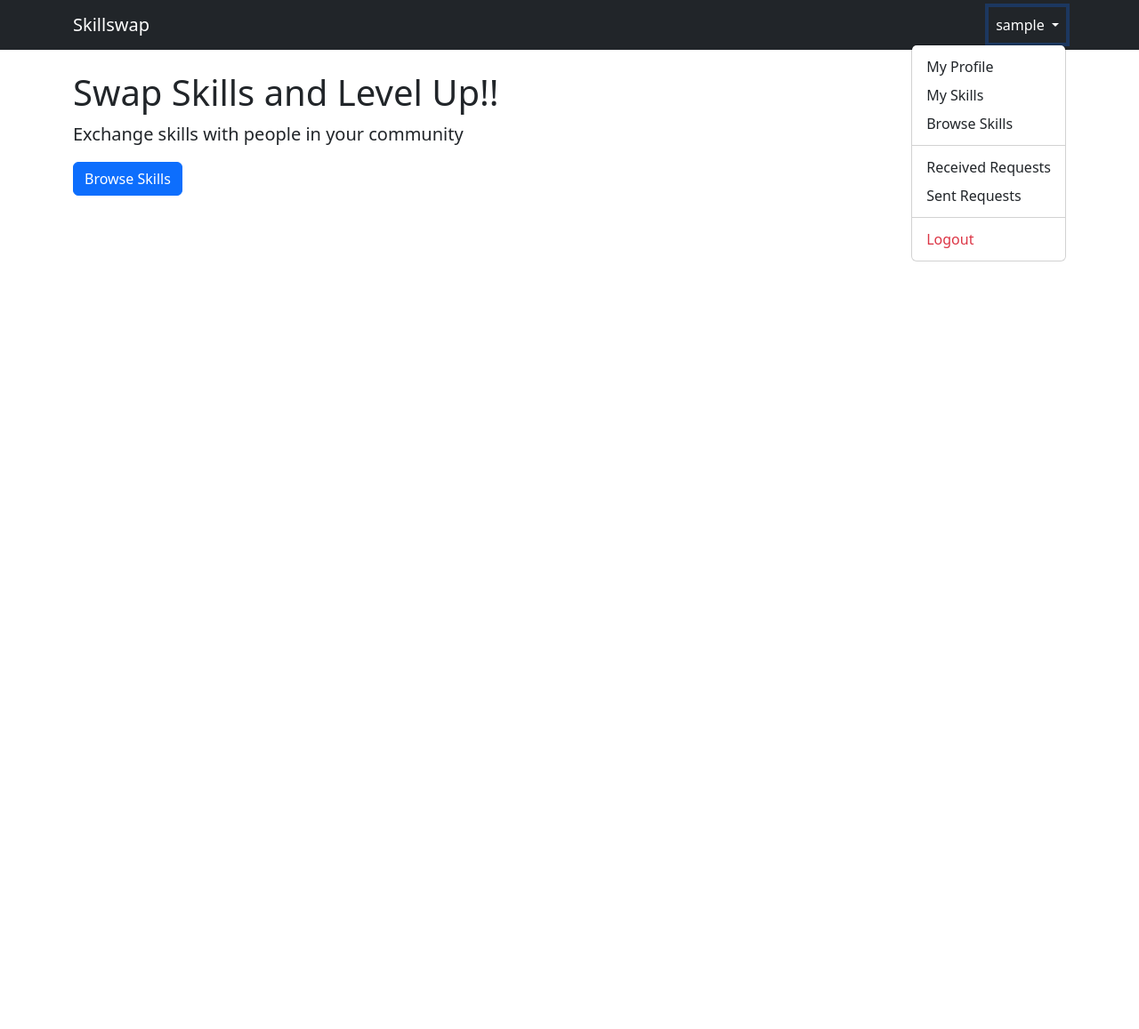
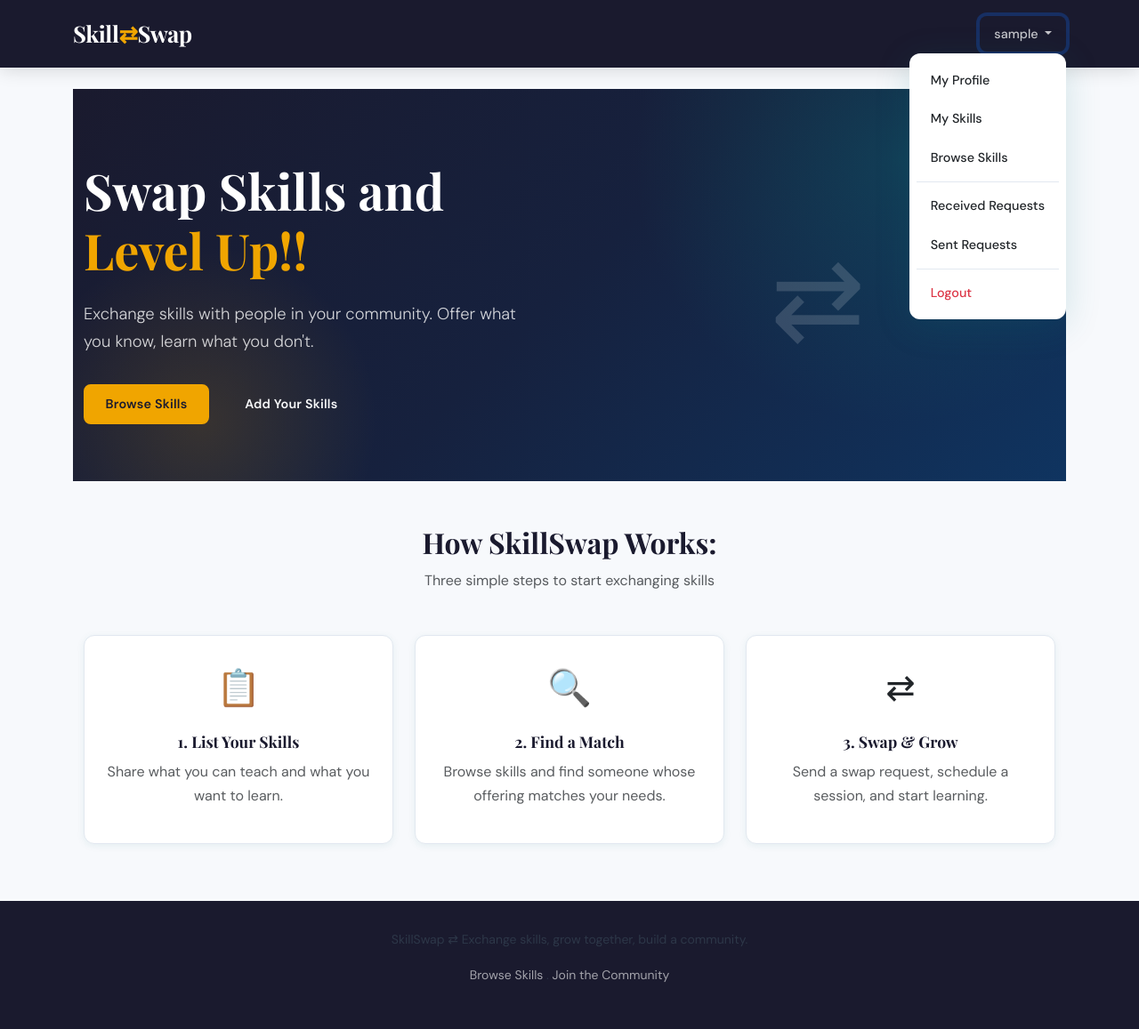
Before and after one commit to WereAM/skillswap, a Django app: page / in a window 1280 px wide, after a click that opens the changed part. Shown: the whole page at 89% size. Before the commit the page ends 294 px from the top, so only its background shows below. Run offline with Django 5.2, Linux system fonts and the light colour scheme; the visitor is signed in with stand-in values (Sample User, id 1).

Commit message:
Add custom stylesheet

```diff
--- a/skillswap/settings.py
+++ b/skillswap/settings.py
@@ -120,7 +120,9 @@ USE_TZ = True
 # Static files (CSS, JavaScript, Images)
 # https://docs.djangoproject.com/en/6.0/howto/static-files/
 
+STATICFILES_DIRS = [BASE_DIR / "static"]
 STATIC_URL = "static/"
+STATIC_ROOT = BASE_DIR / "staticfiles"
 
 # handle media files such as profile pictures
 MEDIA_URL = '/media/'
--- /dev/null
+++ b/static/css/style.css
@@ -0,0 +1,580 @@
+/* import Google fonts: playfair disaplay and DM Sans */
+@import url('https://fonts.googleapis.com/css2?family=Playfair+Display:wght@600;700&family=DM+Sans:wght@300;400;500;600&display=swap');
+
+/* variables */
+:root {
+    --primary: #0D7377;
+    --primary-dark: #0a5c60;
+    --primary-light: #e8f4f5;
+    --accent: #F0A500;
+    --accent-dark: #c98c00;
+    --dark: #1a1a2e;
+    --text: #2d3748;
+    --text-muted: #718096;
+    --border: #e2e8f0;
+    --bg: #f7f9fc;
+    --white: #ffffff;
+    --success: #2d6a4f;
+    --danger: #c0392b;
+    --shadow-sm: 0 2px 8px rgba(13, 115, 119, 0.08);
+    --shadow-md: 0 4px 20px rgba(13, 115, 119, 0.12);
+    --shadow-lg: 0 8px 40px rgba(13, 115, 119, 0.16);
+    --radius: 12px;
+    --radius-sm: 8px;
+    --transition: all 0.25s ease;
+}
+
+/* base */
+*, *::before, *::after {
+    box-sizing: border-box;
+    margin: 0;
+    padding: 0;
+}
+
+body {
+    font-family: 'DM Sans', sans-serif;
+    font-weight: 400;
+    color: var(--text);
+    background-color: var(--bg);
+    line-height: 1.7;
+    /* -webkit-font-smoothing: antialiased; */
+}
+
+/* typography */
+h1, h2, h3, h4, h5 {
+    font-family: 'Playfair Display', serif;
+    font-weight: 700;
+    color: var(--dark);
+    line-height: 1.3;
+}
+
+h1 { font-size: 2.5rem; }
+h2 { font-size: 2rem; }
+h3 { font-size: 1.5rem; }
+h4 { font-size: 1.25rem; }
+h5 { font-size: 1.1rem; }
+
+p { color: var(--text); }
+
+a {
+    color: var(--primary);
+    text-decoration: none;
+    transition: var(--transition);
+}
+
+a:hover { color: var(--primary-dark); }
+
+/* navbar */
+.navbar {
+    background: var(--dark) !important;
+    padding: 1rem 0;
+    box-shadow: 0 2px 20px rgba(0,0,0,0.15);
+    position: sticky;
+    top: 0;
+    z-index: 1000;
+}
+
+.navbar-logo {
+    font-family: 'Playfair Display', serif;
+    font-size: 1.6rem;
+    font-weight: 700;
+    color: var(--white) !important;
+    letter-spacing: -0.5px;
+}
+
+/* The swap arrow motif in the logo */
+.navbar-logo span {
+    color: var(--accent);
+}
+
+.navbar .nav-link {
+    color: rgba(255,255,255,0.75) !important;
+    font-weight: 500;
+    font-size: 0.9rem;
+    padding: 0.5rem 1rem !important;
+    border-radius: var(--radius-sm);
+    transition: var(--transition);
+}
+
+.navbar .nav-link:hover {
+    color: var(--white) !important;
+    background: rgba(255,255,255,0.1);
+}
+
+/* dropdown */
+.dropdown-menu {
+    border: none;
+    box-shadow: var(--shadow-lg);
+    border-radius: var(--radius);
+    padding: 0.5rem;
+    margin-top: 0.5rem;
+}
+
+.dropdown-item {
+    border-radius: var(--radius-sm);
+    padding: 0.6rem 1rem;
+    font-size: 0.9rem;
+    font-weight: 500;
+    transition: var(--transition);
+}
+
+.dropdown-item:hover {
+    background-color: var(--primary-light);
+    color: var(--primary);
+}
+
+.dropdown-item.text-danger:hover {
+    background-color: #fff5f5;
+    color: var(--danger) !important;
+}
+
+.dropdown-divider {
+    margin: 0.3rem 0;
+    border-color: var(--border);
+}
+
+/* container */
+.container {
+    max-width: 1140px;
+}
+
+/* cards */
+.card {
+    border: 1px solid var(--border);
+    border-radius: var(--radius);
+    box-shadow: var(--shadow-sm);
+    transition: var(--transition);
+    background: var(--white);
+    overflow: hidden;
+}
+
+.card:hover {
+    box-shadow: var(--shadow-md);
+    transform: translateY(-2px);
+}
+
+.card-header {
+    background: var(--white);
+    border-bottom: 1px solid var(--border);
+    font-weight: 600;
+    font-size: 0.9rem;
+    padding: 1rem 1.25rem;
+    color: var(--text);
+}
+
+.card-body {
+    padding: 1.5rem;
+}
+
+.card-footer {
+    background: var(--bg);
+    border-top: 1px solid var(--border);
+    padding: 0.75rem 1.25rem;
+}
+
+/* buttons */
+.btn {
+    font-family: 'DM Sans', sans-serif;
+    font-weight: 600;
+    font-size: 0.9rem;
+    border-radius: var(--radius-sm);
+    padding: 0.6rem 1.4rem;
+    transition: var(--transition);
+    border: 2px solid transparent;
+    letter-spacing: 0.2px;
+}
+
+.btn-primary {
+    background: var(--primary);
+    border-color: var(--primary);
+    color: var(--white);
+}
+
+.btn-primary:hover {
+    background: var(--primary-dark);
+    border-color: var(--primary-dark);
+    transform: translateY(-1px);
+    box-shadow: 0 4px 12px rgba(13, 115, 119, 0.3);
+}
+
+.btn-outline-primary {
+    border-color: var(--primary);
+    color: var(--primary);
+    background: transparent;
+}
+
+.btn-outline-primary:hover {
+    background: var(--primary);
+    color: var(--white);
+    transform: translateY(-1px);
+}
+
+.btn-success {
+    background: var(--success);
+    border-color: var(--success);
+    color: var(--white);
+}
+
+.btn-success:hover {
+    background: #235c43;
+    border-color: #235c43;
+    transform: translateY(-1px);
+}
+
+.btn-danger {
+    background: var(--danger);
+    border-color: var(--danger);
+    color: var(--white);
+}
+
+.btn-danger:hover {
+    background: #a93226;
+    border-color: #a93226;
+    transform: translateY(-1px);
+}
+
+.btn-outline-secondary {
+    border-color: var(--border);
+    color: var(--text-muted);
+}
+
+.btn-outline-secondary:hover {
+    background: var(--bg);
+    border-color: var(--text-muted);
+    color: var(--text);
+}
+
+/* call to action buttons */
+.btn-accent {
+    background: var(--accent);
+    border-color: var(--accent);
+    color: var(--dark);
+    font-weight: 700;
+}
+
+.btn-accent:hover {
+    background: var(--accent-dark);
+    border-color: var(--accent-dark);
+    color: var(--dark);
+    transform: translateY(-1px);
+    box-shadow: 0 4px 12px rgba(240, 165, 0, 0.3);
+}
+
+/* badges - status */
+.badge {
+    font-family: 'DM Sans', sans-serif;
+    font-weight: 600;
+    font-size: 0.75rem;
+    padding: 0.4em 0.8em;
+    border-radius: 20px;
+    letter-spacing: 0.3px;
+}
+
+.bg-success { background-color: #d4edda !important; color: var(--success) !important; }
+.bg-warning { background-color: #fff3cd !important; color: #856404 !important; }
+.bg-danger  { background-color: #f8d7da !important; color: var(--danger) !important; }
+.bg-secondary { background-color: #e2e8f0 !important; color: var(--text-muted) !important; }
+.bg-primary { background-color: var(--primary-light) !important; color: var(--primary) !important; }
+
+/* forms */
+.form-control,
+.form-select {
+    border: 1.5px solid var(--border);
+    border-radius: var(--radius-sm);
+    padding: 0.65rem 1rem;
+    font-family: 'DM Sans', sans-serif;
+    font-size: 0.95rem;
+    color: var(--text);
+    background: var(--white);
+    transition: var(--transition);
+}
+
+.form-control:focus,
+.form-select:focus {
+    border-color: var(--primary);
+    box-shadow: 0 0 0 3px rgba(13, 115, 119, 0.1);
+    outline: none;
+}
+
+.form-label {
+    font-weight: 600;
+    font-size: 0.875rem;
+    color: var(--text);
+    margin-bottom: 0.4rem;
+}
+
+/* alerts */
+.alert {
+    border: none;
+    border-radius: var(--radius);
+    font-weight: 500;
+    padding: 1rem 1.25rem;
+    border-left: 4px solid;
+}
+
+.alert-success {
+    background: #f0faf4;
+    border-left-color: var(--success);
+    color: var(--success);
+}
+
+.alert-danger {
+    background: #fff5f5;
+    border-left-color: var(--danger);
+    color: var(--danger);
+}
+
+.alert-warning {
+    background: #fffbf0;
+    border-left-color: var(--accent);
+    color: #856404;
+}
+
+.alert-info {
+    background: var(--primary-light);
+    border-left-color: var(--primary);
+    color: var(--primary);
+}
+
+/* tables */
+.table {
+    font-size: 0.9rem;
+}
+
+.table thead th {
+    font-weight: 600;
+    font-size: 0.8rem;
+    text-transform: uppercase;
+    letter-spacing: 0.5px;
+    color: var(--text-muted);
+    border-bottom: 2px solid var(--border);
+    padding: 0.75rem 1rem;
+    background: var(--bg);
+}
+
+.table tbody td {
+    padding: 0.9rem 1rem;
+    vertical-align: middle;
+    border-bottom: 1px solid var(--border);
+    color: var(--text);
+}
+
+.table-hover tbody tr:hover {
+    background-color: var(--primary-light);
+}
+
+/* home page hero section */
+.hero {
+    background: linear-gradient(135deg, var(--dark) 0%, #16213e 50%, #0f3460 100%);
+    color: var(--white);
+    padding: 5rem 0 4rem;
+    position: relative;
+    overflow: hidden;
+}
+
+.hero::before {
+    content: '';
+    position: absolute;
+    top: -50%;
+    right: -10%;
+    width: 600px;
+    height: 600px;
+    background: radial-gradient(circle, rgba(13,115,119,0.3) 0%, transparent 70%);
+    border-radius: 50%;
+}
+
+.hero::after {
+    content: '';
+    position: absolute;
+    bottom: -30%;
+    left: -5%;
+    width: 400px;
+    height: 400px;
+    background: radial-gradient(circle, rgba(240,165,0,0.15) 0%, transparent 70%);
+    border-radius: 50%;
+}
+
+.hero h1 {
+    color: var(--white);
+    font-size: 3.5rem;
+    line-height: 1.2;
+    margin-bottom: 1.5rem;
+    position: relative;
+    z-index: 1;
+}
+
+.hero h1 span {
+    color: var(--accent);
+}
+
+.hero p {
+    color: rgba(255,255,255,0.8);
+    font-size: 1.15rem;
+    margin-bottom: 2rem;
+    max-width: 500px;
+    position: relative;
+    z-index: 1;
+}
+
+.hero-buttons {
+    position: relative;
+    z-index: 1;
+    display: flex;
+    gap: 1rem;
+    flex-wrap: wrap;
+}
+
+/* browse page skill cards */
+.skill-card {
+    border: 1px solid var(--border);
+    border-radius: var(--radius);
+    padding: 1.5rem;
+    background: var(--white);
+    box-shadow: var(--shadow-sm);
+    transition: var(--transition);
+    height: 100%;
+    display: flex;
+    flex-direction: column;
+}
+
+.skill-card:hover {
+    box-shadow: var(--shadow-md);
+    transform: translateY(-3px);
+    border-color: var(--primary);
+}
+
+.skill-card-title {
+    font-family: 'Playfair Display', serif;
+    font-size: 1.1rem;
+    font-weight: 700;
+    color: var(--dark);
+    margin-bottom: 0.5rem;
+}
+
+.skill-card-meta {
+    font-size: 0.8rem;
+    color: var(--text-muted);
+    margin-bottom: 0.75rem;
+}
+
+.skill-card-description {
+    font-size: 0.9rem;
+    color: var(--text);
+    flex-grow: 1;
+    margin-bottom: 1rem;
+}
+
+.skill-card-footer {
+    display: flex;
+    justify-content: space-between;
+    align-items: center;
+    padding-top: 1rem;
+    border-top: 1px solid var(--border);
+    margin-top: auto;
+}
+
+/* sent and received swap cards */
+.swap-card {
+    border: 1px solid var(--border);
+    border-radius: var(--radius);
+    padding: 1.5rem;
+    background: var(--white);
+    box-shadow: var(--shadow-sm);
+    transition: var(--transition);
+    margin-bottom: 1rem;
+}
+
+.swap-card:hover {
+    box-shadow: var(--shadow-md);
+    border-color: var(--primary);
+}
+
+.swap-arrow {
+    color: var(--accent);
+    font-size: 1.5rem;
+    font-weight: 700;
+}
+
+/* profile page */
+.profile-avatar {
+    width: 100px;
+    height: 100px;
+    border-radius: 50%;
+    object-fit: cover;
+    border: 3px solid var(--primary);
+}
+
+.profile-avatar-placeholder {
+    width: 100px;
+    height: 100px;
+    border-radius: 50%;
+    background: linear-gradient(135deg, var(--primary), var(--primary-dark));
+    display: flex;
+    align-items: center;
+    justify-content: center;
+    margin: 0 auto;
+    font-size: 2rem;
+    color: var(--white);
+    font-family: 'Playfair Display', serif;
+    font-weight: 700;
+    border: 3px solid var(--primary-light);
+}
+
+.rating-display {
+    font-size: 1.1rem;
+    color: var(--accent);
+    font-weight: 600;
+}
+
+/* page headers */
+.page-header {
+    padding: 2rem 0 1.5rem;
+    margin-bottom: 2rem;
+    border-bottom: 2px solid var(--border);
+}
+
+.page-header h2 {
+    margin-bottom: 0.25rem;
+}
+
+.page-header p {
+    color: var(--text-muted);
+    font-size: 0.95rem;
+}
+
+/* filter / search bar */
+.filter-bar {
+    background: var(--white);
+    border: 1px solid var(--border);
+    border-radius: var(--radius);
+    padding: 1.25rem;
+    margin-bottom: 2rem;
+    box-shadow: var(--shadow-sm);
+}
+
+/* footer */
+.footer {
+    background: var(--dark);
+    color: rgba(255,255,255,0.6);
+    padding: 2rem 0;
+    margin-top: 4rem;
+    font-size: 0.875rem;
+    text-align: center;
+}
+
+.footer a {
+    color: rgba(255,255,255,0.6);
+}
+
+.footer a:hover {
+    color: var(--accent);
+}
+
+/* mobile vs large screen responsiveness */
+@media (max-width: 768px) {
+    .hero h1 { font-size: 2.2rem; }
+    .hero { padding: 3rem 0 2.5rem; }
+    h2 { font-size: 1.6rem; }
+    .hero-buttons { flex-direction: column; }
+    .hero-buttons .btn { width: 100%; text-align: center; }
+}
--- a/templates/base.html
+++ b/templates/base.html
@@ -9,13 +9,17 @@
 
         {% endblock %}
     </title>
-    <!-- bootstrap -->
+    <!-- bootstrap CSS -->
     <link href="https://cdn.jsdelivr.net/npm/bootstrap@5.3.0/dist/css/bootstrap.min.css" rel="stylesheet">
+    <!-- custom CSS -->
+     {% load static %}
+     <link rel="stylesheet" href="{% static 'css/style.css' %}">
 </head>
+
 <body>
     <nav class="navbar navbar-expand-lg navbar-dark bg-dark">
         <div class="container">
-            <a class="navbar-brand" href="{% url 'accounts:home' %}">Skillswap</a>
+            <a class="navbar-logo" href="{% url 'accounts:home' %}">Skill<span>⇄</span>Swap</a>
             <div class="navbar-nav ms-auto">
                 <!-- Dropdown menu for logged in users -->
                 {% if user.is_authenticated %}
@@ -56,4 +60,15 @@
 
     <script src="https://cdn.jsdelivr.net/npm/bootstrap@5.3.0/dist/js/bootstrap.bundle.min.js"></script>
 </body>
+
+<footer class="footer">
+    <div class="container">
+        <p>SkillSwap ⇄ Exchange skills, grow together, build a community.</p>
+        <p class="mt-1">
+            <a href="{% url 'skills:list' %}"> Browse Skills</a> .
+            <a href="{% url 'accounts:register' %}"> Join the Community</a>
+        </p>
+    </div>
+</footer>
+
 </html>
--- a/templates/home.html
+++ b/templates/home.html
@@ -1,4 +1,5 @@
 {% extends 'base.html' %}
+{% load static %}
 
 {% block title_block %}
     Home
@@ -6,16 +7,65 @@
 
 {% block content_block %}
 
-<div>
-    <h1>Swap Skills and Level Up!!</h1>
-    <p class="lead">Exchange skills with people in your community</p>
+<div class="hero">
+    <div class="container">
+        <div class="row align-items-center">
+            <div class="col-lg-6">
+                <h1>Swap Skills and <br><span>Level Up!!</span></h1>
+                <p class="lead">Exchange skills with people in your community.
+                    Offer what you know, learn what you don't.
+                </p>
+                <div class="hero-buttons">
+                    {% if user.is_authenticated %}
+                        <a href="{% url 'skills:list' %}" class="btn btn-accent btn-lg">Browse Skills</a>
+                        <a href="{% url 'skills:add' %}" class="btn btn-outline-light btn-lg"> Add Your Skills</a>
+                    {% else %}
+                        <a href="{% url 'accounts:register' %}" class="btn btn-accent btn-lg">Sign Up</a>
+                        <a href="{% url 'accounts:login' %}" class="btn btn-outline-light btn-lg">Sign In</a>
+                    {% endif %}
+                </div>
+            </div>
+            <div class="col-lg-6 d-none d-lg-flex justify-content-center">
+                <!-- Decorative swap motif -->
+                <div style="font-size:8rem; opacity:0.15;
+                            font-family:'Playfair Display',serif;
+                            color:white; user-select:none;">
+                    ⇄
+                </div>
+            </div>
+        </div>
+    </div>
+</div>
 
-    {% if user.is_authenticated %}
-        <a href="{% url 'skills:list' %}" class="btn btn-primary">Browse Skills</a>
-    {% else %}
-        <a href="{% url 'accounts:register' %}" class="btn btn-primary me-2">Register</a>
-        <a href="{% url 'accounts:login' %}" class="btn btn-outline-secondary">Login</a>
-    {% endif %}
+<!-- Instructions -->
+<div class="container my-5">
+    <div class="text-center mb-5">
+        <h2>How SkillSwap Works:</h2>
+        <p class="text-muted">Three simple steps to start exchanging skills</p>
+    </div>
+    <div class="row g-4 text-center">
+        <div class="col-md-4">
+            <div class="card p-4">
+                <div style="font-size:2.5rem; margin-bottom:1rem;">📋</div>
+                <h5>1. List Your Skills</h5>
+                <p class="text-muted">Share what you can teach and what you want to learn.</p>
+            </div>
+        </div>
+        <div class="col-md-4">
+            <div class="card p-4">
+                <div style="font-size:2.5rem; margin-bottom:1rem;">🔍</div>
+                <h5>2. Find a Match</h5>
+                <p class="text-muted">Browse skills and find someone whose offering matches your needs.</p>
+            </div>
+        </div>
+        <div class="col-md-4">
+            <div class="card p-4">
+                <div style="font-size:2.5rem; margin-bottom:1rem;">⇄</div>
+                <h5>3. Swap & Grow</h5>
+                <p class="text-muted">Send a swap request, schedule a session, and start learning.</p>
+            </div>
+        </div>
+    </div>
 </div>
 
 {% endblock %}
```
Also changed, not shown: templates/skills/skills_list.html (+33 -21 lines).
